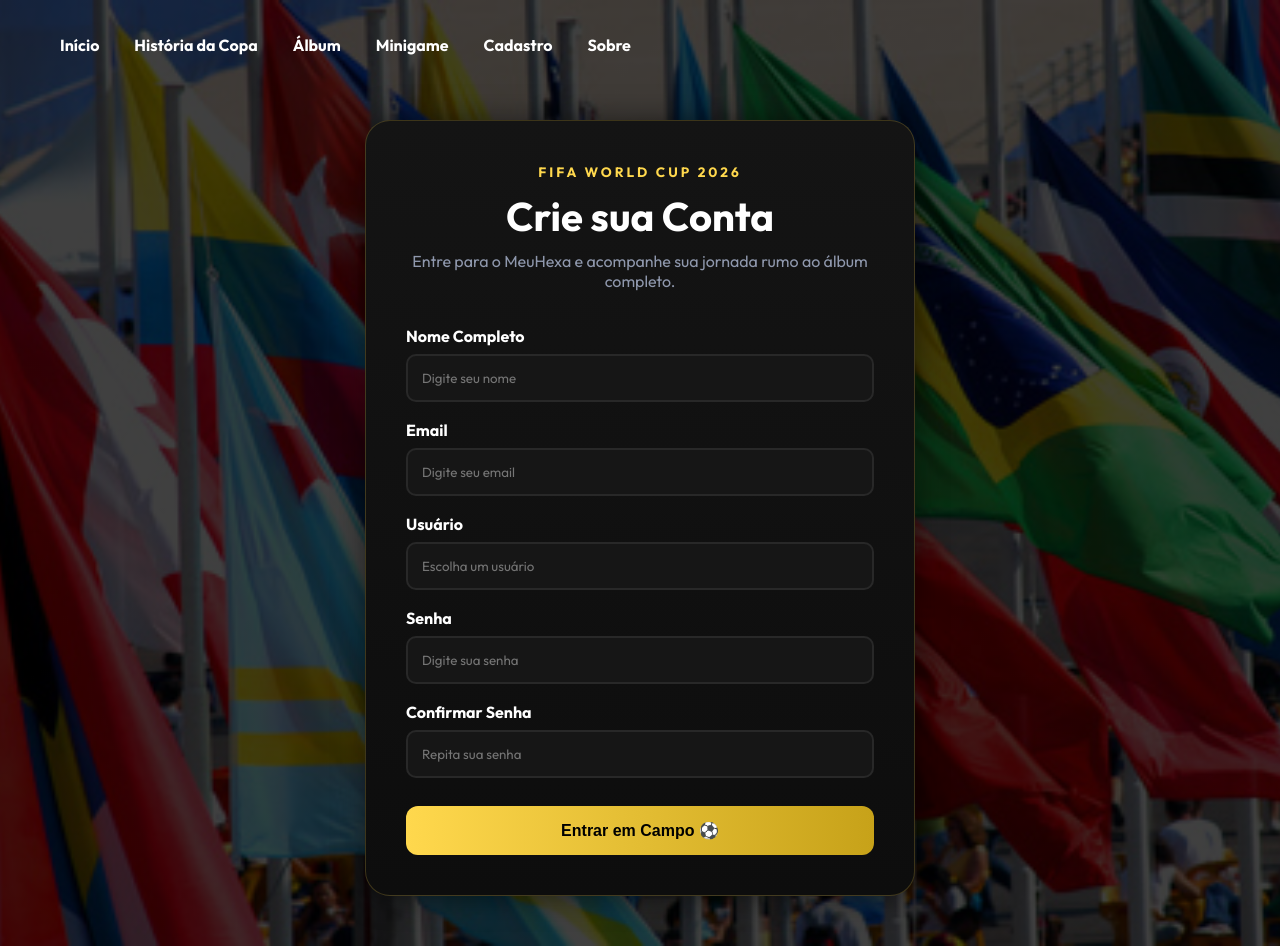
After one commit to ericfabricio7/meuhexa-projeto, a Flask app: page /cadastro in a window 1280 px wide. The commit adds this page. Run offline with Flask 3, Linux system fonts and the light colour scheme.

Commit message:
feat: implementa estrutura de cadastro com Flask

```diff
--- a/app/copa/routes.py
+++ b/app/copa/routes.py
@@ -2,6 +2,7 @@ from flask import render_template, redirect, url_for, request, session, jsonify
 from . import akinator_motor as motor
 from app.copa.utils import carregar_figurinhas
 import random
+import csv
 
 PACOTES_DISPONIVEIS = 7
 
@@ -207,3 +208,35 @@ def registrar_rotas(app):
             return jsonify({"erro": mensagem}), 422
 
         return jsonify({"ok": True, "mensagem": mensagem})
+
+        # Cadastro
+
+    @app.route("/cadastro", methods=["GET", "POST"])
+    def cadastro():
+
+        if request.method == "POST":
+
+            nome = request.form.get("nome")
+            email = request.form.get("email")
+            usuario = request.form.get("usuario")
+            senha = request.form.get("senha")
+
+            with open(
+                "usuarios.csv",
+                "a",
+                newline="",
+                encoding="utf-8"
+            ) as arquivo:
+
+                escritor = csv.writer(arquivo)
+
+                escritor.writerow([
+                    nome,
+                    email,
+                    usuario,
+                    senha
+                ])
+
+            return redirect(url_for("index"))
+
+        return render_template("cadastro.html")
--- a/data/akinacopa-dataset - Histórico Aprendizado.csv
+++ b/data/akinacopa-dataset - Histórico Aprendizado.csv
@@ -6,3 +6,4 @@ a2df3bce,2026-06-05 00:24:49,Richarlison,2022,acerto,13
 1e6450c2,2026-06-05 01:13:57,Kaká,2006,acerto,10
 b34c296d,2026-06-07 21:08:01,Ronaldinho Gaúcho,2006,acerto,23
 01bf69e9,2026-06-07 21:11:04,Neymar,2018,acerto,23
+6722b725,2026-06-18 15:17:18,Neymar,2014,acerto,19
--- a/static/css/styles.css
+++ b/static/css/styles.css
@@ -1016,7 +1016,7 @@ html{
   align-items:center;
   justify-content:center;
   padding:110px 20px 60px;
-  background-image:url("../img/fundo-minijogo.png");
+  background-image:url("/static/img/fundo-minijogo.png");
 }
 
 .ak-page::before{
@@ -1500,3 +1500,151 @@ html{
   text-decoration:none;
   font-weight:900;
 }
+/* =========================
+   CADASTRO
+========================= */
+
+.cadastro-section{
+    min-height:100vh;
+
+    display:flex;
+    justify-content:center;
+    align-items:center;
+
+    padding:120px 20px 50px;
+
+    background:
+    linear-gradient(
+        rgba(0,0,0,.75),
+        rgba(0,0,0,.75)
+    ),
+    url("../img/copa2026.jpeg");
+
+    background-size:cover;
+    background-position:center;
+}
+
+.cadastro-container{
+    width:100%;
+    max-width:550px;
+
+    background:
+    linear-gradient(
+        to bottom,
+        #141414,
+        #0d0d0d
+    );
+
+    border:1px solid rgba(255,216,77,.2);
+
+    border-radius:25px;
+
+    padding:40px;
+
+    box-shadow:
+        0 0 30px rgba(0,0,0,.5);
+}
+
+.cadastro-header{
+    text-align:center;
+    margin-bottom:35px;
+}
+
+.cadastro-header span{
+    color:var(--amarelo);
+    letter-spacing:3px;
+    font-size:.85rem;
+    font-weight:700;
+}
+
+.cadastro-header h1{
+    margin-top:10px;
+    font-size:2.5rem;
+    color:white;
+}
+
+.cadastro-header p{
+    margin-top:10px;
+    color:var(--muted);
+}
+
+.cadastro-form{
+    display:flex;
+    flex-direction:column;
+    gap:18px;
+}
+
+.input-group{
+    display:flex;
+    flex-direction:column;
+}
+
+.input-group label{
+    margin-bottom:8px;
+    font-weight:600;
+    color:white;
+}
+
+.input-group input{
+    padding:14px;
+
+    border-radius:10px;
+    border:2px solid rgba(255,255,255,.08);
+
+    background:#161616;
+    color:white;
+
+    font-family:"Outfit", sans-serif;
+
+    transition:.3s;
+}
+
+.input-group input:focus{
+    outline:none;
+
+    border-color:var(--amarelo);
+
+    box-shadow:
+        0 0 12px rgba(255,216,77,.3);
+}
+
+.btn-cadastro{
+    margin-top:10px;
+
+    padding:15px;
+
+    border:none;
+    border-radius:12px;
+
+    font-size:1rem;
+    font-weight:700;
+
+    cursor:pointer;
+
+    background:
+    linear-gradient(
+        to right,
+        var(--amarelo),
+        var(--amarelo2)
+    );
+
+    color:black;
+
+    transition:.3s;
+}
+
+.btn-cadastro:hover{
+    transform:translateY(-3px);
+}
+
+@media(max-width:600px){
+
+    .cadastro-container{
+        padding:30px 20px;
+    }
+
+    .cadastro-header h1{
+        font-size:2rem;
+    }
+
+}
--- a/templates/base.html
+++ b/templates/base.html
@@ -21,6 +21,7 @@
     <a href="#">História da Copa</a>
     <a href="/#painel">Álbum</a>
     <a href="/minigame">Minigame</a>
+    <a href="{{ url_for('cadastro') }}">Cadastro</a>
     <a href="#">Sobre</a>
   </nav>
 
@@ -33,6 +34,9 @@
 {% block minigame %}{% endblock %}
 
 {% block homepage %}
+{% endblock %}
+
+{% block cadastro %}
 {% endblock %}
 
 {% block historiadacopa %}
--- /dev/null
+++ b/templates/cadastro.html
@@ -0,0 +1,55 @@
+{% extends "base.html" %}
+
+{% block cadastro %}
+
+<section class="cadastro-section">
+
+    <div class="cadastro-container">
+
+        <div class="cadastro-header">
+            <span>FIFA WORLD CUP 2026</span>
+            <h1>Crie sua Conta</h1>
+            <p>
+                Entre para o MeuHexa e acompanhe sua jornada rumo ao álbum completo.
+            </p>
+        </div>
+
+        <form class="cadastro-form" method="POST"
+        action="{{ url_for('cadastro') }}">
+
+            <div class="input-group">
+                <label>Nome Completo</label>
+                <input type="text" name="nome" placeholder="Digite seu nome">
+            </div>
+
+            <div class="input-group">
+                <label>Email</label>
+                <input type="email" name="email" placeholder="Digite seu email">
+            </div>
+
+            <div class="input-group">
+                <label>Usuário</label>
+                <input type="text" name="usuario" placeholder="Escolha um usuário">
+            </div>
+
+            <div class="input-group">
+                <label>Senha</label>
+                <input type="password" name="senha" placeholder="Digite sua senha">
+            </div>
+
+            <div class="input-group">
+                <label>Confirmar Senha</label>
+                <input type="password" name="confirmar_senha" placeholder="Repita sua senha">
+            </div>
+
+            <button type="submit" class="btn-cadastro">
+                Entrar em Campo ⚽
+            </button>
+
+        </form>
+
+    </div>
+
+</section>
+
+{% endblock %}
```
